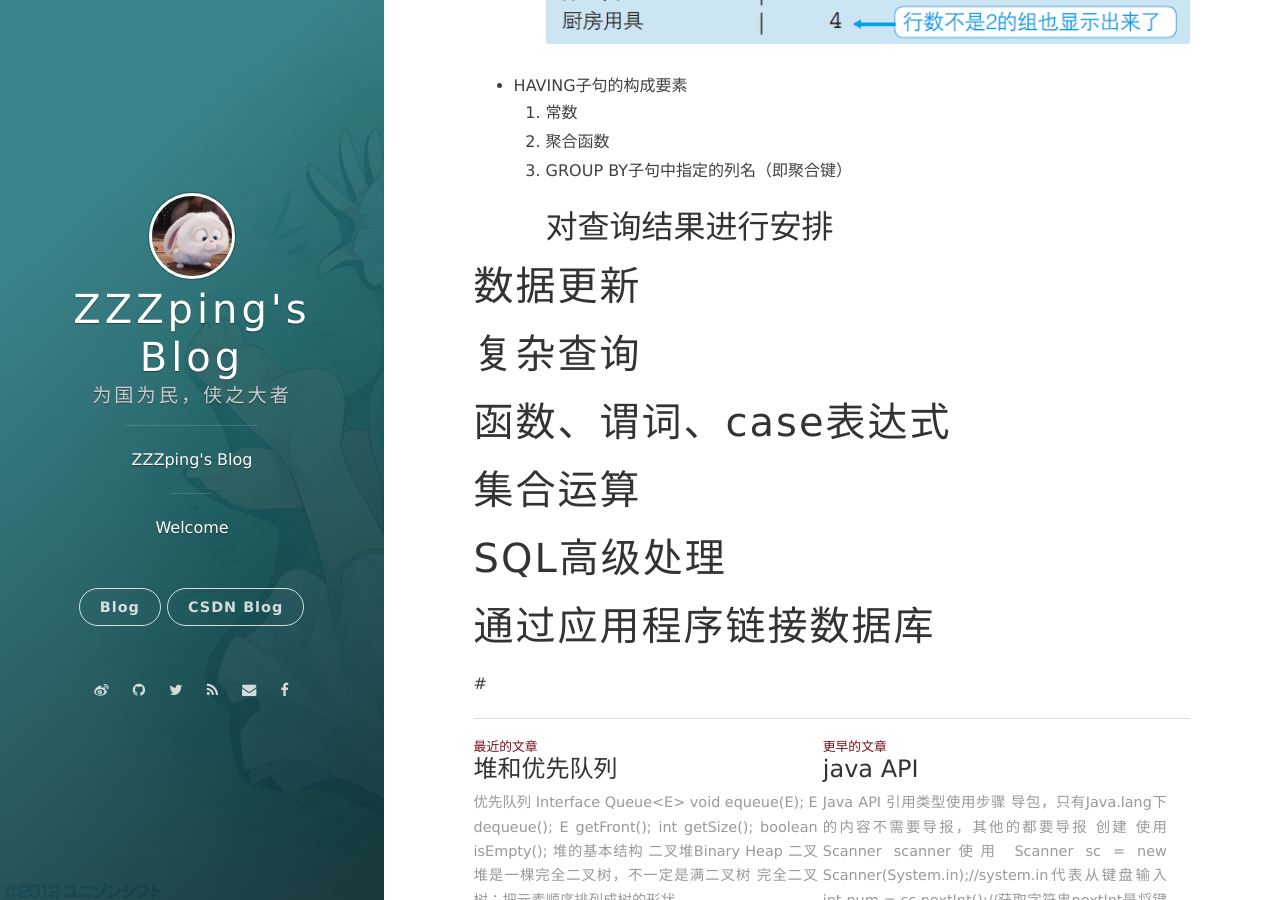
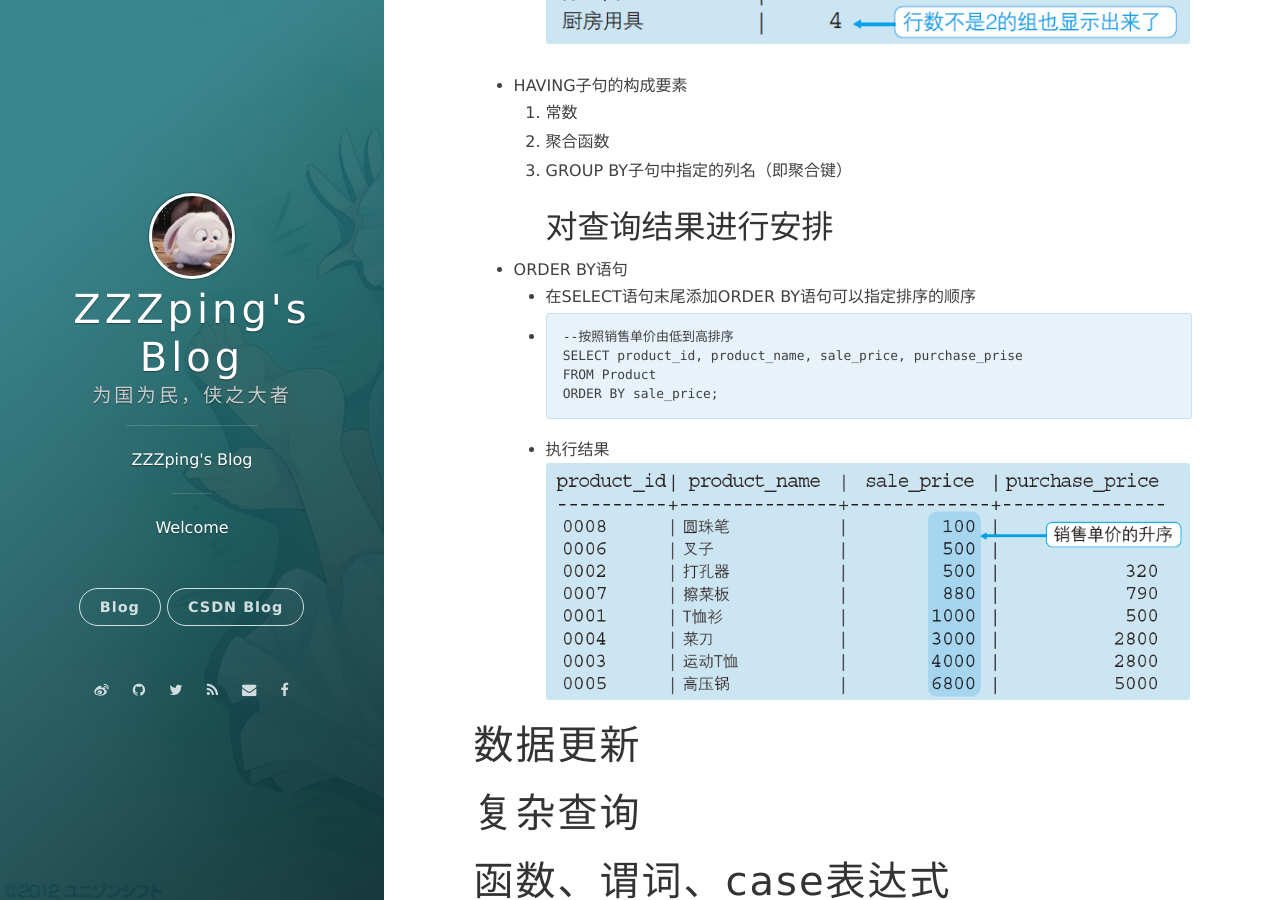
Before and after one commit to ZZZping/ZZZping.github.io, a Jekyll site: the page built from _posts/2020-03-30-SQL笔记.md, in a window 1280 px wide and 900 px high, scrolled down 3078 px. Built offline with Jekyll 4.4.1, drawn with Linux system fonts in a browser that asks for light colours; nearby versions of some CDN libraries; comment, search, counter and statistics services are not loaded.

Commit message:
order_by_1

````diff
--- a/_posts/2020-03-30-SQL笔记.md
+++ b/_posts/2020-03-30-SQL笔记.md
@@ -132,6 +132,17 @@
       2. 聚合函数
       3. GROUP BY子句中指定的列名（即聚合键）
 ## 对查询结果进行安排
+   + ORDER BY语句
+      + 在SELECT语句末尾添加ORDER BY语句可以指定排序的顺序
+      +
+      ```
+         --按照销售单价由低到高排序
+         SELECT product_id, product_name, sale_price, purchase_prise
+         FROM Product
+         ORDER BY sale_price;
+      ```
+      + 执行结果
+      ![avatar](/assets/images/ORDER_BY_1.png)
 
 # 数据更新
 
````
Also changed, not shown: assets/images/ORDER_BY_1.png (added).
